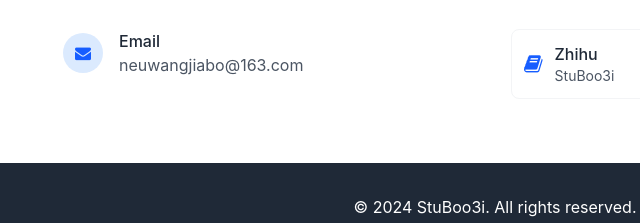
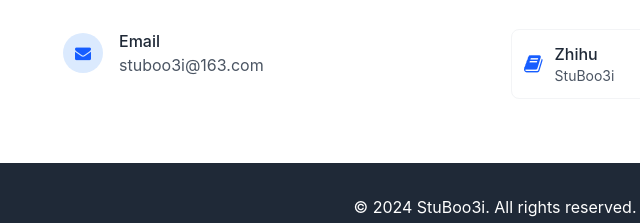
Before and after one commit to StuBoo3i/StuBoo3i.github.io, a plain HTML site: page index-en.html in a window 1280 px wide. Shown: the part 4031-4254 px from the top of the page, 145-785 px from the left. Drawn offline with nearby package versions, Linux system fonts and the light colour scheme.

Commit message:
Update index-en.html

```diff
--- a/index-en.html
+++ b/index-en.html
@@ -310,7 +310,7 @@
                             </div>
                             <div>
                                 <h3 class="font-medium">Email</h3>
-                                <p class="text-gray-600">neuwangjiabo@163.com</p>
+                                <p class="text-gray-600">stuboo3i@163.com</p>
                             </div>
                         </div>
                     </div>
```
